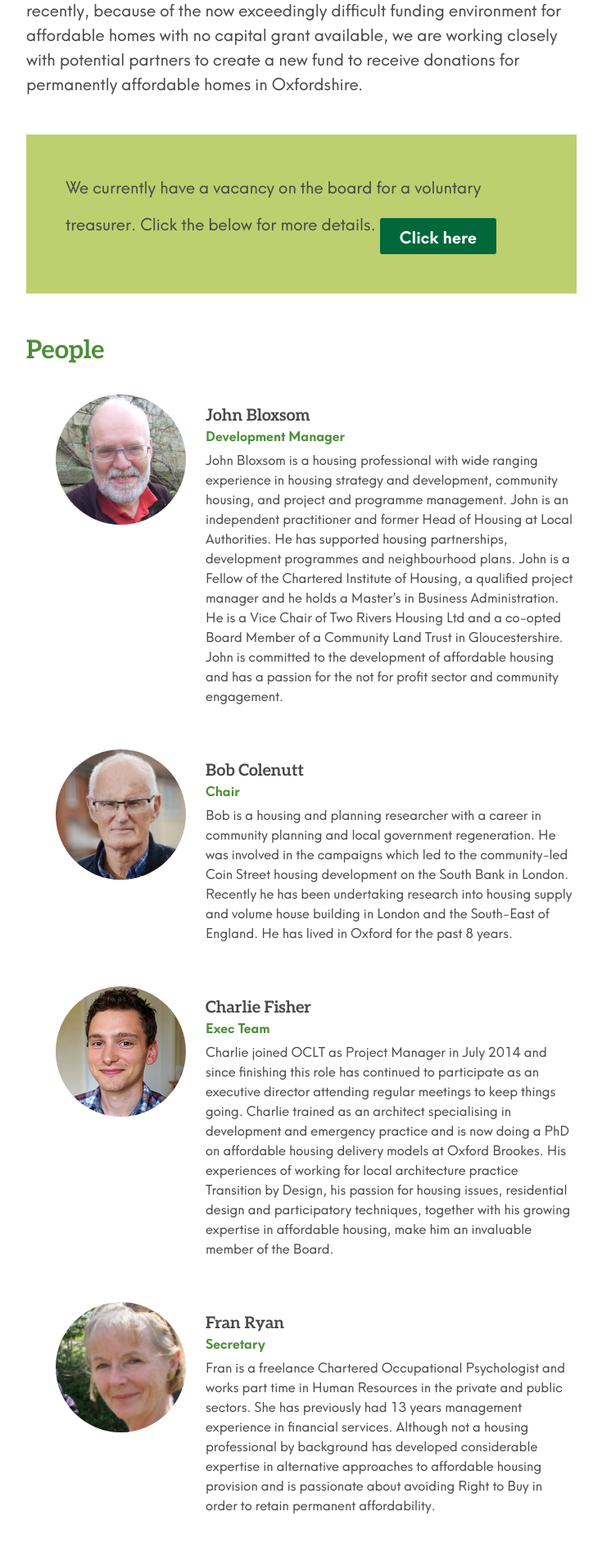
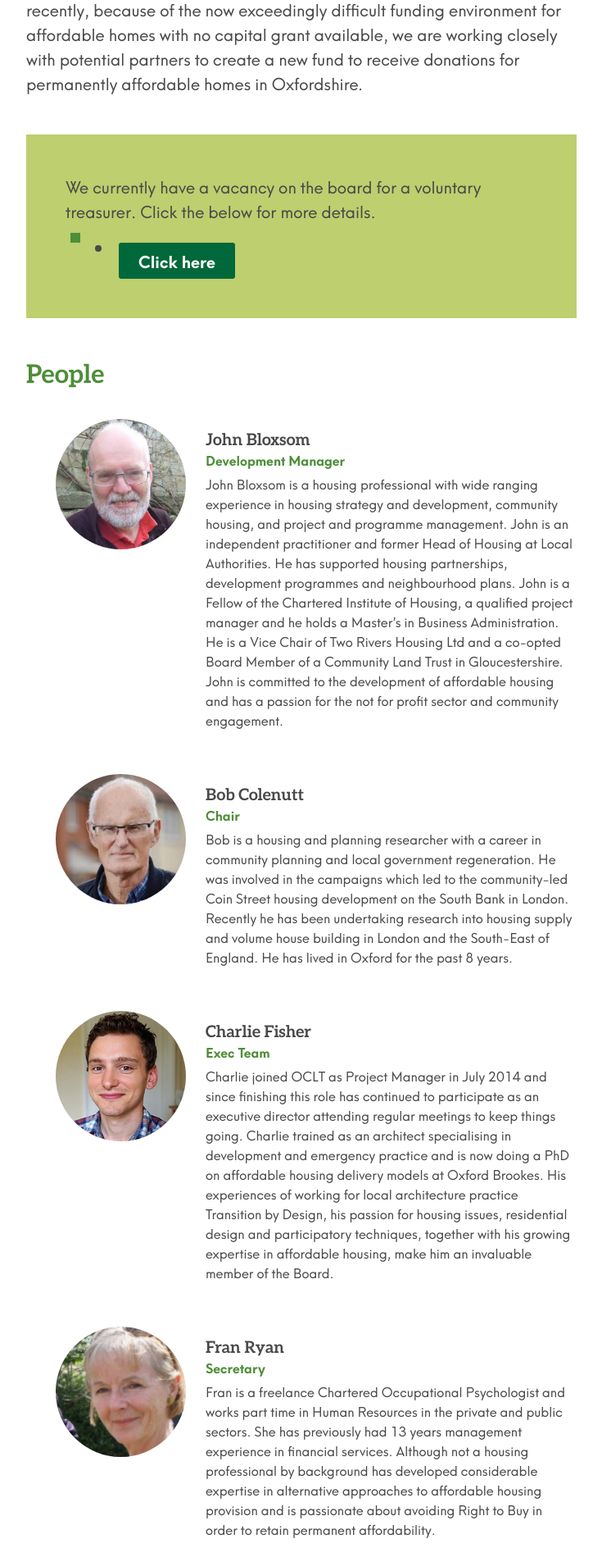
Before and after one commit to johnpuddephatt/oclt, a Jekyll site: the page built from _pages/about.md, in a window 1280 px wide. Shown: the part 789-2688 px from the top of the page at 82% size, without its empty margins (272-1007 px from the left). Built offline with Jekyll 4.4.1, drawn with Linux system fonts in a browser that asks for light colours.

Commit message:
Update from Forestry.io Charlie Fisher updated _pages/about.md

```diff
--- a/_pages/about.md
+++ b/_pages/about.md
@@ -13,7 +13,7 @@ OCLT has a strong board and excellent governance arrangements. Most recently, be
 
 We currently have a vacancy on the board for a voluntary treasurer. Click the below for more details.
 
-{% include button.html link="http://oclt.org.uk/vacancy-treasurer-voluntary" text="Click here" %}
+<li>{% include button.html link="http://oclt.org.uk/vacancy-treasurer-voluntary" text="Click here" %}</li>
 
 </div>
 
```
